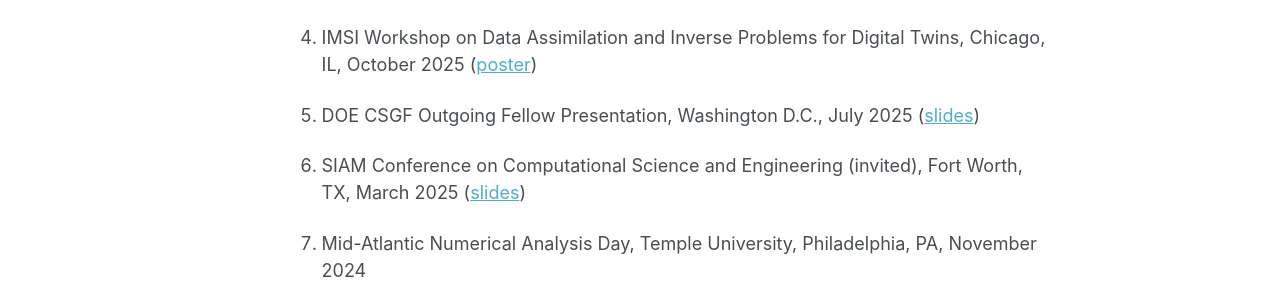
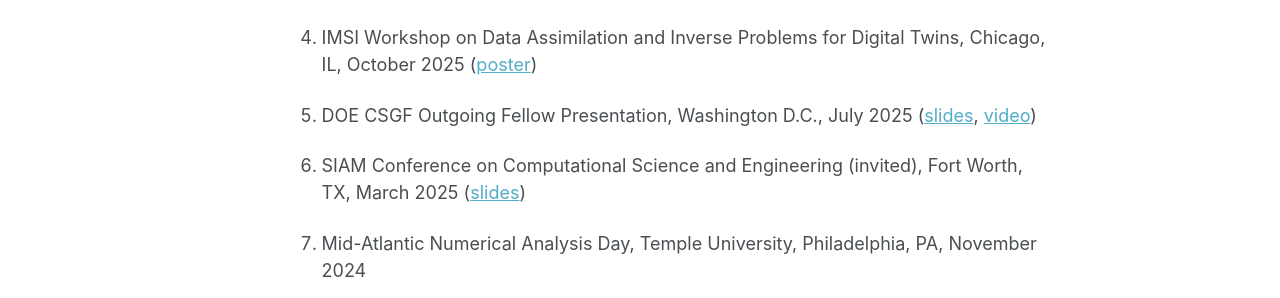
Before and after one commit to soniareilly/soniareilly.github.io, a Jekyll site: the page built from _pages/about.md, in a window 1280 px wide and 1323 px high. Shown: the part 797-1095 px from the top of the window. Built offline with Jekyll 4.4.1, drawn with Linux system fonts in a browser that asks for light colours; some web fonts are replaced; a script bundle is joined from its source files by our own code; library files that are not in the unit come from our copies.

Commit message:
Added video

```diff
--- a/_pages/about.md
+++ b/_pages/about.md
@@ -23,7 +23,7 @@
 
 1. IMSI Workshop on Data Assimilation and Inverse Problems for Digital Twins, Chicago, IL, October 2025 ([poster](/files/IMSI_2025_poster.pdf))
 
-1. DOE CSGF Outgoing Fellow Presentation, Washington D.C., July 2025 ([slides](/files/CSGF_Presentation_2025.pdf))
+1. DOE CSGF Outgoing Fellow Presentation, Washington D.C., July 2025 ([slides](/files/CSGF_Presentation_2025.pdf), [video](https://www.youtube.com/watch?v=Milh5gNPsuk))
 
 1. SIAM Conference on Computational Science and Engineering (invited), Fort Worth, TX, March 2025 ([slides](/files/SIAM_CSE_25.pdf))
 
```
